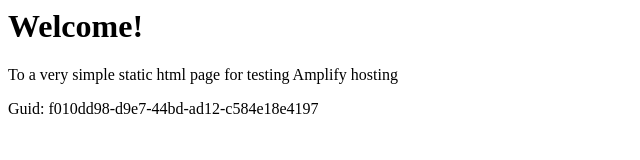
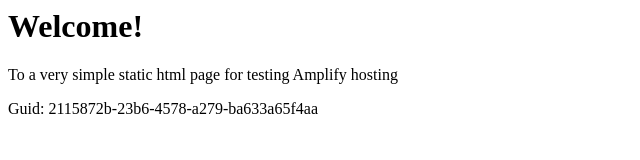
Before and after one commit to aws-aemilia-pdx/Github-PR-Commit-Integration-Test-DoNotTouch-GitHubWebhookPushCanaryTest-v1-preprod-us-west-2, a website: page src/index.html in a window 1280 px wide. Shown: the full height of the page, 0-640 px from the left. Drawn offline with Linux system fonts and the light colour scheme.

Commit message:
commit from integ tests

```diff
--- a/src/index.html
+++ b/src/index.html
@@ -12,6 +12,6 @@
 <body>
     <h1>Welcome!</h1>
     <p>To a very simple static html page for testing Amplify hosting</p>
-    <p>Guid: f010dd98-d9e7-44bd-ad12-c584e18e4197</p></body>
+    <p>Guid: 2115872b-23b6-4578-a279-ba633a65f4aa</p></body>
 
 </html>
```
